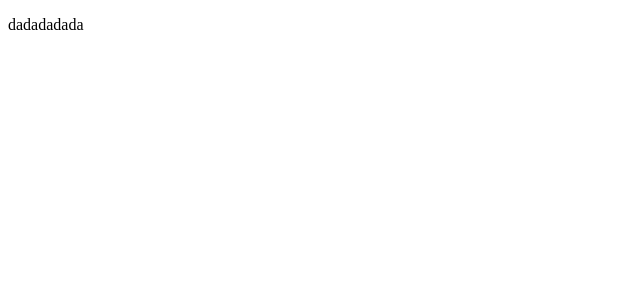
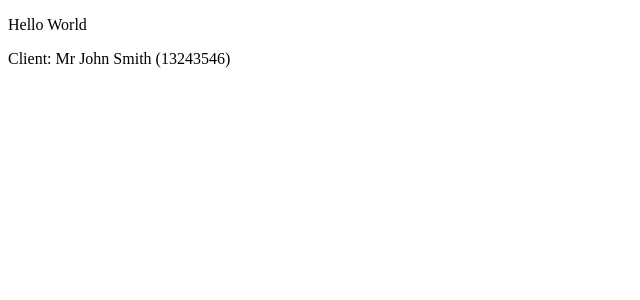
Before and after one commit to stosikmartyna/learning_js, a React (Create React App) app in the folder react_basics/: page / in a window 1280 px wide. Shown: the top 300 px of the page, without its empty margins (0-640 px from the left). Built offline with nearby package versions, Linux system fonts and the light colour scheme.

Commit message:
Pass text value as props to child components.

```diff
--- a/react_basics/src/App.js
+++ b/react_basics/src/App.js
@@ -2,7 +2,9 @@ import React from 'react';
 import {Content} from './Content'
 
 export const App = () => {
+  const appTextContent = 'World';
+
   return (
-    <Content />
+    <Content textContent={appTextContent} />
   );
 }
--- a/react_basics/src/Content.js
+++ b/react_basics/src/Content.js
@@ -1,8 +1,10 @@
 import React from 'react';
-import {Paragraph} from './Paragraph'
+import { Paragraph } from './Paragraph'
 
-export const Content = () => {
-   return (
-        <Paragraph />
-   )
+export const Content = (props) => {
+    return (
+        <>
+            <Paragraph textFromProps={props.textContent}/>
+        </>
+    )
 }
--- a/react_basics/src/Paragraph.js
+++ b/react_basics/src/Paragraph.js
@@ -1,5 +1,25 @@
 import React from 'react';
 
-export const Paragraph = () => {
-    return <p>dadadadada</p>
+export const Paragraph = ({textFromProps}) => {
+    const textContent = 'Hello';
+
+    const client = {
+        title: 'Mr',
+        name: 'John',
+        surname: 'Smith',
+        clientNumber: 13243546,
+    }
+
+    const {title, name, surname, clientNumber} = client;
+    // const title = client.title
+    // const name = client.name
+    // const surname = client.surname
+    // ...
+
+    return (
+        <>
+            <p>{textContent} {textFromProps}</p>
+            <p>Client: {title} {name} {surname} ({clientNumber})</p>
+        </>
+    )
 }
```
